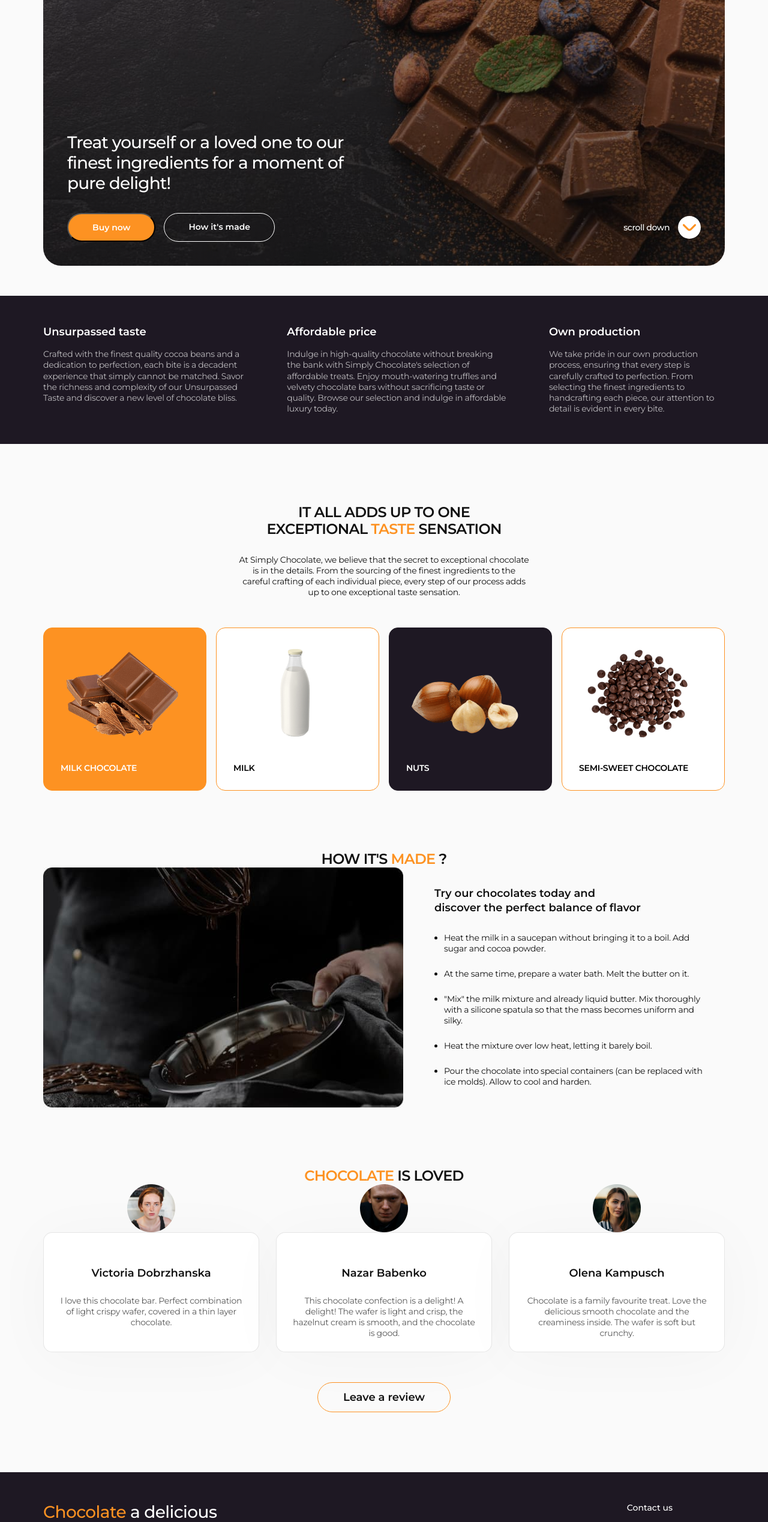
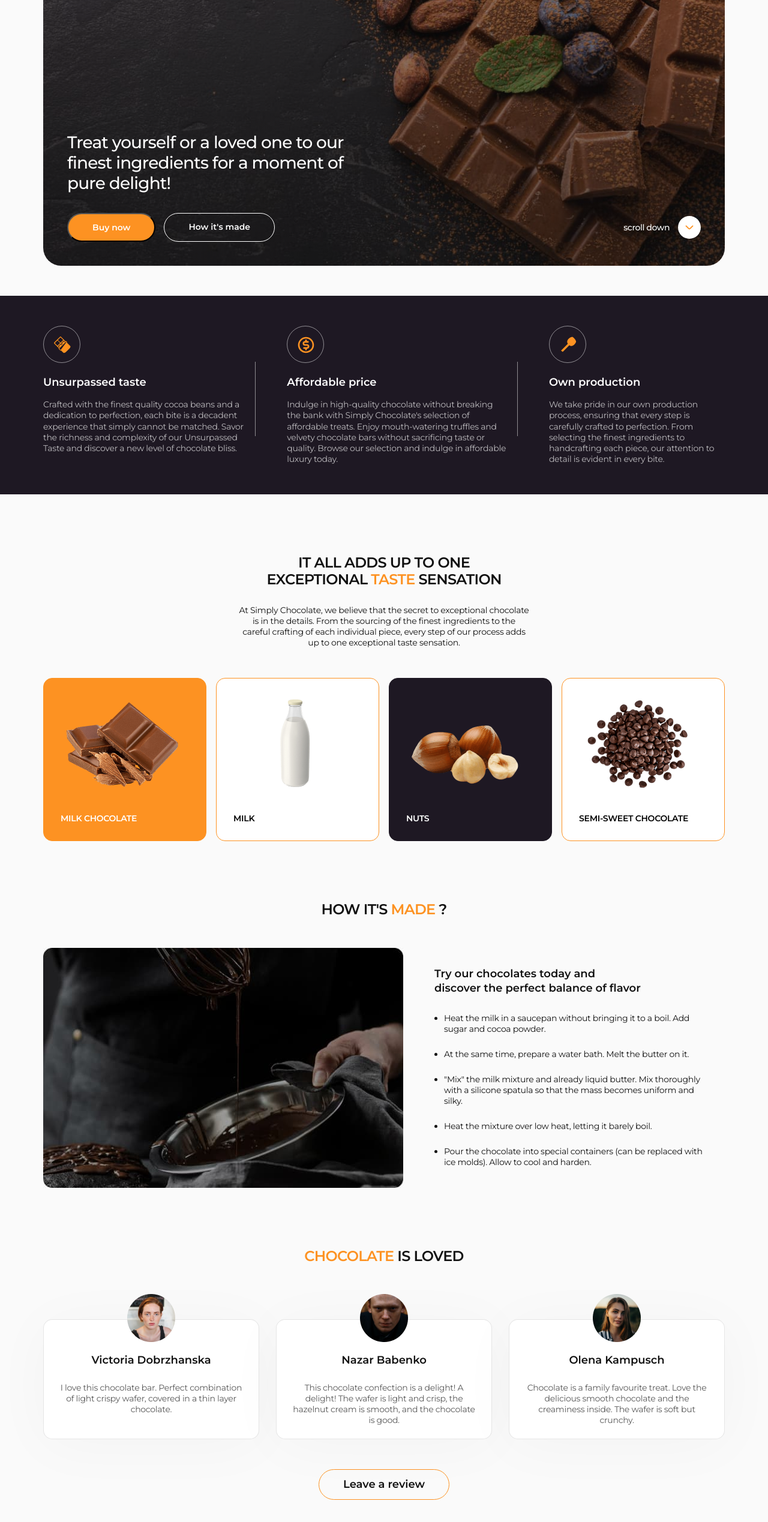
Before and after one commit to InnaIvBoiko/simply-chocolate, a plain HTML site: page index.html in a window 1280 px wide. Shown: the part 240-2777 px from the top of the page at 60% size. Drawn offline with nearby package versions, Linux system fonts and the light colour scheme.

Commit message:
27.10.2023

```diff
--- a/css/styles.css
+++ b/css/styles.css
@@ -80,7 +80,7 @@ body {
 /* ============== /COMMON STYLES ============== */
 
 /* ============== HEADER STYLES ============== */
-.page-header{
+.page-header {
   padding-top: 24px;
   padding-bottom: 32px;
 }
@@ -132,7 +132,7 @@ body {
 
 .menu-link:hover,
 .menu-link:focus {
-    color: #FD9222;
+  color: #fd9222;
 }
 
 .social-list {
@@ -147,7 +147,7 @@ body {
 
 .social-list-icon {
   fill: none;
-    stroke:#111;
+  stroke: #111;
   transition: stroke 250ms linear;
 }
 
@@ -168,9 +168,7 @@ body {
   margin-right: auto;
   border-radius: 30px;
   background: rgba(17, 17, 17, 0.6);
-    background-image: linear-gradient(rgba(17, 17, 17, 0.4),
-            rgba(17, 17, 17, 0.4)),
-        url('../images/hero/bg.jpg');
+  background-image: linear-gradient(rgba(17, 17, 17, 0.4), rgba(17, 17, 17, 0.4)), url('../images/hero/bg.jpg');
   background-repeat: no-repeat;
   background-size: cover;
 }
@@ -182,7 +180,7 @@ body {
   line-height: 1.21;
   letter-spacing: -0.03em;
   margin-bottom: 32px;
-    color: #FFF;
+  color: #fff;
 }
 
 .main-links {
@@ -204,8 +202,9 @@ align-items: center;
   border-radius: 100px;
   font-size: 14px;
   font-weight: 600;
-    background: #FD9222;
-    color: #FFF;
+  background: #fd9222;
+  color: #fff;
+  transition: background-color, color 250ms linear;
 }
 
 .buy-now-btn:hover,
@@ -215,7 +214,6 @@ align-items: center;
 }
 
 .how-made-link {
-
   display: flex;
   padding: 14px 40px;
   align-items: flex-start;
@@ -223,9 +221,9 @@ align-items: center;
   font-size: 14px;
   font-weight: 600;
   border-radius: 100px;
-    border: 1px solid #FFF;
-    color: #FFF;
-
+  border: 1px solid #fff;
+  color: #fff;
+  transition: color 250ms linear;
 }
 
 .how-made-link:hover,
@@ -240,7 +238,8 @@ align-items: center;
   font-weight: 500;
   line-height: 1.29;
   letter-spacing: -0.03em;
-    color: #FFF;
+  color: #fff;
+  transition: color 250ms linear;
 }
 
 .scroll-down-link:hover,
@@ -253,20 +252,22 @@ align-items: center;
   height: 38px;
   border-radius: 50%;
   margin-left: 14px;
+  padding: 8px;
   background-color: #fff;
-    color: #FD9222;
+  color: #fd9222;
+  transition: stroke, background-color 250ms linear;
 }
 
 .scroll-down-link:hover .scroll-down-icon,
 .scroll-down-link:focus .scroll-down-icon {
-    stroke: #FFF;
-    background-color: #FD9222;
+  stroke: #fff;
+  background-color: #fd9222;
 }
 /* ============== /HERO STYLES ============== */
 
 /* ============== BENEFITS STYLES ============== */
 .benefits {
-    background-color: #1E1823;
+  background-color: #1e1823;
   padding: 50px;
   margin: 50px 0;
 }
@@ -277,10 +278,22 @@ align-items: center;
   gap: 70px;
 }
 
+.benefits-list-icons {
+  display: flex;
+  width: 62px;
+  height: 62px;
+  justify-content: center;
+  align-items: center;
+  border-radius: 365px;
+  border: 1px solid rgba(255, 255, 255, 0.5);
+  padding: 15px;
+  margin-bottom: 22px;
+}
+
 .benefits-list-title {
   font-size: 18px;
   font-weight: 600;
-    color: #FFF;
+  color: #fff;
   margin-bottom: 18px;
 }
 
@@ -289,7 +302,20 @@ align-items: center;
   font-weight: 400;
   line-height: 1.29;
   letter-spacing: -0.02em;
-    color: rgba(255, 255, 255, 0.70);
+  color: rgba(255, 255, 255, 0.7);
+}
+.benefits-list-item {
+  position: relative;
+}
+.decoration-line::after {
+  display: block;
+  width: 1px;
+  height: 124px;
+  background-color: rgba(255, 255, 255, 0.5);
+  content: '';
+  position: absolute;
+  right: -18px;
+  top: 60px;
 }
 /* ============== /BENEFITS STYLES ============== */
 
@@ -321,20 +347,19 @@ align-items: center;
   flex-wrap: wrap;
   justify-content: space-between;
   column-gap: 16px;
-
 }
 
 .ingredients-list-item {
   position: relative;
   width: calc((100% - 16px * 3) / 4);
   border-radius: 15px;
-    border: 1px solid #FD9222;
+  border: 1px solid #fd9222;
   padding: 28px 36px 28px 28px;
   overflow: hidden;
 }
 
 .ingredients-list-item:nth-child(4n + 1) {
-    background-color: #FD9222;
+  background-color: #fd9222;
   color: #fff;
 }
 
@@ -388,7 +413,7 @@ align-items: center;
 }
 
 .overlay-tags-item:nth-child(odd) .overlay-tags-list-text {
-    background-color: #FD9222;
+  background-color: #fd9222;
   color: #fff;
 }
 
@@ -403,7 +428,7 @@ align-items: center;
   font-size: 10px;
   font-weight: 400;
   line-height: 1.2;
-    border: 1px solid #FD9222;
+  border: 1px solid #fd9222;
   border-radius: 35px;
   padding: 6px 16px;
 }
@@ -427,6 +452,7 @@ align-items: center;
   display: flex;
   justify-content: space-between;
   gap: 20px;
+  margin-top: 50px;
 }
 
 .how-made-info {
@@ -456,36 +482,40 @@ align-items: center;
   font-weight: 400;
   line-height: 1.29;
   letter-spacing: -0.02em;
-    color:#111;
+  color: #111;
 }
 /* ============== /HOW MADE STYLES ============== */
 
 /* ============== REVIEW STYLES ============== */
 .reviews-list-block {
-    width: calc((*100% - 2 * 28 px) / 3);
+  width: calc((* 100% - 2 * 28 px) / 3);
   height: 200px;
   border-radius: 15px;
-    border: 1px solid rgba(17, 17, 17, 0.10);
-    background: #FFF;
+  border: 1px solid rgba(17, 17, 17, 0.1);
+  background: #fff;
   box-shadow: 0px 9.04932px 100px 0px rgba(17, 17, 17, 0.03);
   padding: 56px 24px 24px 24px;
-    margin-bottom: 50px;
 }
 
 .reviews-list {
   display: flex;
   justify-content: center;
   gap: 28px;
+  margin: 91px 0 50px 0;
+  position: relative;
 }
 
 .reviews-list-item {
   display: flex;
   flex-direction: column;
   align-items: center;
+  width: 100%;
 }
 
 .reviews-list-avatar {
-
+  z-index: 2;
+  position: absolute;
+  top: -42px;
 }
 
 .reviews-list-fullname {
@@ -504,25 +534,24 @@ gap: 28px;
   line-height: 1.29;
   letter-spacing: -0.02em;
   text-align: center;
-    color: rgba(17, 17, 17, 0.70);
+  color: rgba(17, 17, 17, 0.7);
 }
 
 .leave-review-btn {
   display: flex;
-    width: 222px;
-    height: 50px;
-    padding: 14px 40px;
   justify-content: center;
   align-items: flex-start;
   gap: 14px;
   font-size: 18px;
   font-weight: 600;
+  padding: 14px 40px;
   color: #111;
   background-color: #fafafa;
   border-radius: 100px;
-    border: 1px solid #FD9222;
+  border: 1px solid #fd9222;
   margin-left: auto;
   margin-right: auto;
+  transition: color, background-color 250ms linear;
 }
 
 .leave-review-btn:hover,
@@ -533,7 +562,7 @@ gap: 28px;
 /* ============== /REVIEW STYLES ============== */
 
 /* ============== FOOTER STYLES ============== */
-.page-footer-left-side{
+.page-footer-left-side {
   display: flex;
   justify-content: space-between;
   align-items: flex-start;
@@ -550,7 +579,7 @@ gap: 28px;
 .page-footer {
   margin-top: 50px;
   padding: 50px 16px;
-    background-color: #1E1823;
+  background-color: #1e1823;
 }
 .page-footer-title {
   width: 300px;
@@ -558,7 +587,7 @@ gap: 28px;
   font-weight: 500;
   line-height: 1.21;
   letter-spacing: -0.02em;
-    color: #FFF;
+  color: #fff;
 }
 
 .contact-list list {
@@ -570,7 +599,7 @@ gap: 28px;
   font-weight: 500;
   line-height: 1.29;
   text-align: center;
-    color: #FFF;
+  color: #fff;
 }
 
 .contact-list-link {
@@ -580,10 +609,10 @@ gap: 28px;
   line-height: 1.29;
   letter-spacing: -0.02em;
   text-align: center;
-    color: #FFF;
+  color: #fff;
 }
 
 footer .menu-link {
-    color: #FFF;
+  color: #fff;
 }
 /* ============== /FOOTER STYLES ============== */
--- a/index.html
+++ b/index.html
@@ -71,7 +71,7 @@
           </div>
           <a class="scroll-down-link link" href="#benefits">
             scroll down
-            <svg class="scroll-down-icon" width="22" height="22">
+            <svg class="scroll-down-icon" width="6" height="12">
               <use href="./images/icons/sprite.svg#icon-scroll-down"></use>
             </svg>
           </a>
@@ -82,7 +82,10 @@
         <div class="container">
           <h2 class="visually-hidden">Our benefits</h2>
           <ul class="benefits-list list">
-            <li class="benefits-list-item">
+            <li class="benefits-list-item decoration-line">
+              <svg class="benefits-list-icons">
+                <use href="./images/icons/sprite.svg#icon-chocolate" width="32" height="32"></use>
+              </svg>
               <h3 class="benefits-list-title">Unsurpassed taste</h3>
               <p class="benefits-list-text">
                 Crafted with the finest quality cocoa beans and a dedication to perfection, each bite is a decadent
@@ -90,7 +93,10 @@
                 discover a new level of chocolate bliss.
               </p>
             </li>
-            <li class="benefits-list-item">
+            <li class="benefits-list-item decoration-line">
+              <svg class="benefits-list-icons">
+                <use href="./images/icons/sprite.svg#icon-coin" width="32" height="32"></use>
+              </svg>
               <h3 class="benefits-list-title">Affordable price</h3>
               <p class="benefits-list-text">
                 Indulge in high-quality chocolate without breaking the bank with Simply Chocolate's selection of
@@ -99,6 +105,9 @@
               </p>
             </li>
             <li class="benefits-list-item">
+              <svg class="benefits-list-icons">
+                <use href="./images/icons/sprite.svg#icon-spoon" width="32" height="32"></use>
+              </svg>
               <h3 class="benefits-list-title">Own production</h3>
               <p class="benefits-list-text">
                 We take pride in our own production process, ensuring that every step is carefully crafted to
```
Also changed, not shown: 1 other file. Lines whose indentation alone changed are shown as unchanged.
